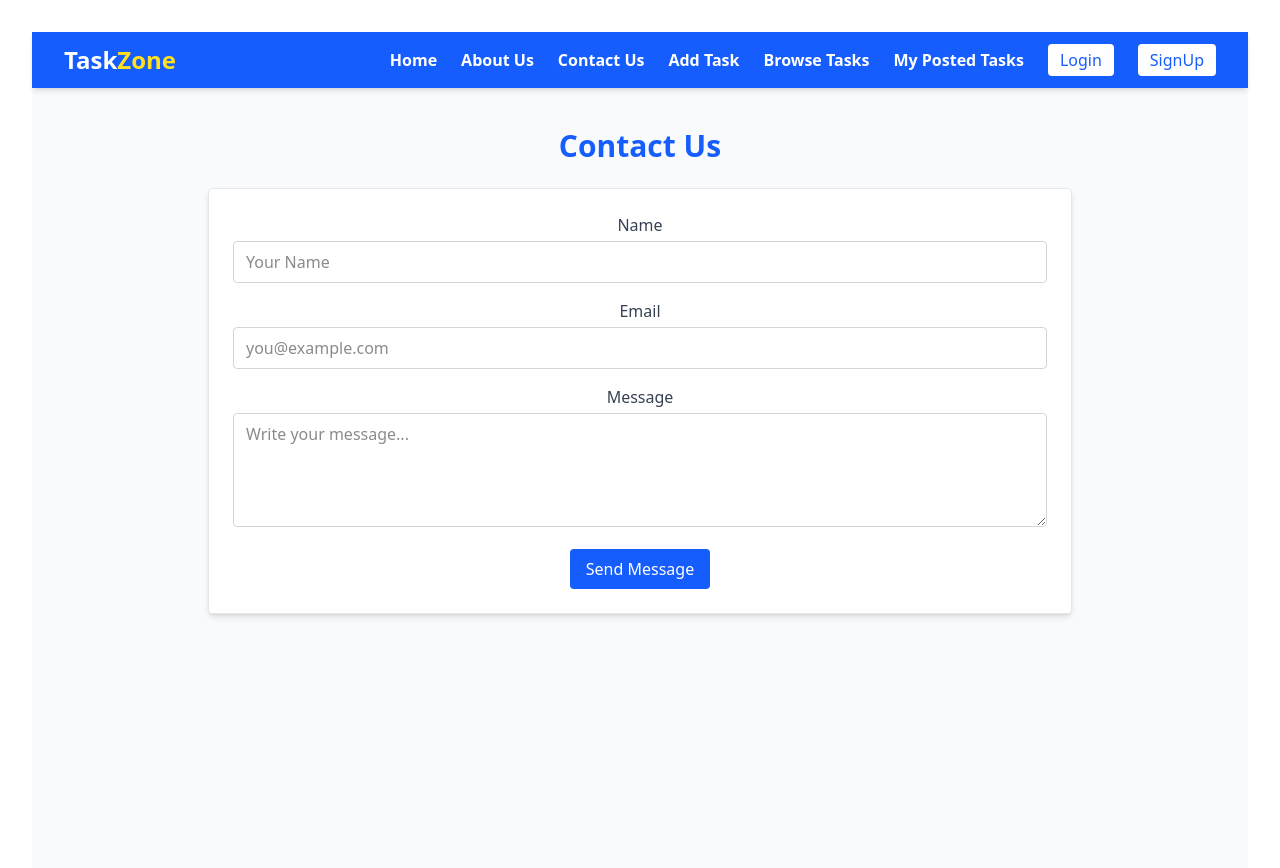
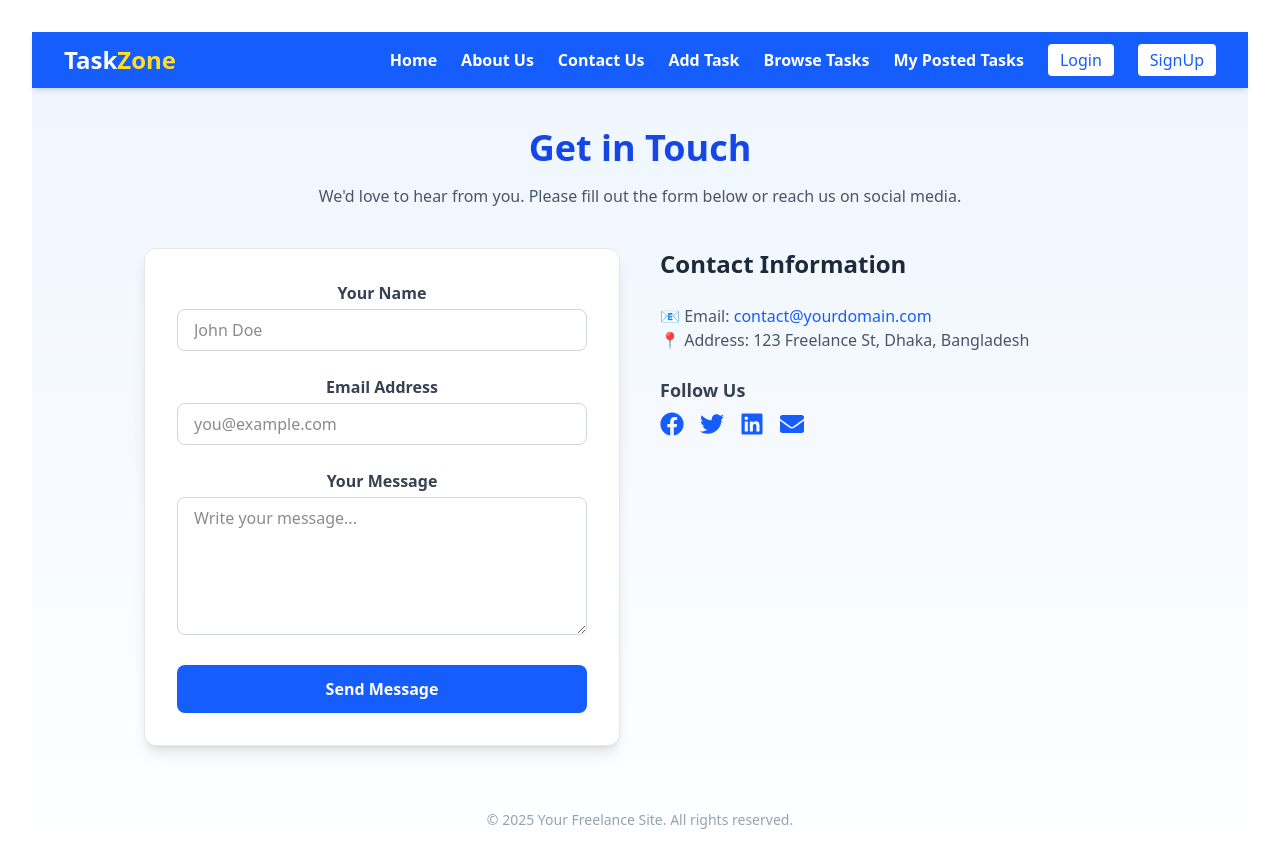
Before and after one commit to paul-96-shimu/freelancer-task-clinetside, a React (Vite) app: page /contactus in a window 1280 px wide. Shown: the top 868 px of the page. Built offline with nearby package versions, Linux system fonts and the light colour scheme; no server answers.

Commit message:
added contac us last part

```diff
--- a/src/Pages/ContactUs.jsx
+++ b/src/Pages/ContactUs.jsx
@@ -1,4 +1,5 @@
 import React from 'react';
+import { FaFacebook, FaTwitter, FaLinkedin, FaEnvelope } from 'react-icons/fa';
 
 const ContactUs = () => {
 
@@ -8,49 +9,87 @@ const ContactUs = () => {
     };
 
     return (
-        <div className="bg-gray-50 min-h-screen py-10">
-            <div className="max-w-4xl mx-auto px-4">
-                <h2 className="text-3xl font-bold text-center text-blue-600 mb-6">
-                    Contact Us
+        <div className="bg-gradient-to-b from-blue-50 to-white min-h-screen py-10">
+            <div className="max-w-5xl mx-auto px-4">
+                <h2 className="text-4xl font-bold text-center text-blue-700 mb-4">
+                    Get in Touch
                 </h2>
+                <p className="text-center text-gray-600 mb-10">
+                    We'd love to hear from you. Please fill out the form below or reach us on social media.
+                </p>
+
+                <div className="grid md:grid-cols-2 gap-10 items-start">
+                    {/* Contact Form */}
                     <form
                         onSubmit={handleSubmit}
-                    className="bg-white shadow-md rounded p-6 space-y-4 border border-gray-200"
+                        className="bg-white shadow-lg rounded-xl p-8 space-y-6 border border-gray-200"
                     >
                         <div>
-                        <label className="block mb-1 font-medium text-gray-700">Name</label>
+                            <label className="block mb-1 font-semibold text-gray-700">Your Name</label>
                             <input
                                 type="text"
-                            placeholder="Your Name"
-                            className="w-full border border-gray-300 px-3 py-2 rounded focus:outline-none focus:ring-2 focus:ring-blue-500"
+                                placeholder="John Doe"
+                                className="w-full border border-gray-300 px-4 py-2 rounded-lg focus:outline-none focus:ring-2 focus:ring-blue-500"
                                 required
                             />
                         </div>
                         <div>
-                        <label className="block mb-1 font-medium text-gray-700">Email</label>
+                            <label className="block mb-1 font-semibold text-gray-700">Email Address</label>
                             <input
                                 type="email"
                                 placeholder="you@example.com"
-                            className="w-full border border-gray-300 px-3 py-2 rounded focus:outline-none focus:ring-2 focus:ring-blue-500"
+                                className="w-full border border-gray-300 px-4 py-2 rounded-lg focus:outline-none focus:ring-2 focus:ring-blue-500"
                                 required
                             />
                         </div>
                         <div>
-                        <label className="block mb-1 font-medium text-gray-700">Message</label>
+                            <label className="block mb-1 font-semibold text-gray-700">Your Message</label>
                             <textarea
                                 placeholder="Write your message..."
-                            className="w-full border border-gray-300 px-3 py-2 rounded focus:outline-none focus:ring-2 focus:ring-blue-500"
-                            rows="4"
+                                className="w-full border border-gray-300 px-4 py-2 rounded-lg focus:outline-none focus:ring-2 focus:ring-blue-500"
+                                rows="5"
                                 required
                             ></textarea>
                         </div>
                         <button
                             type="submit"
-                        className="bg-blue-600 text-white px-4 py-2 rounded hover:bg-blue-700 transition duration-300"
+                            className="w-full bg-blue-600 text-white font-semibold px-6 py-3 rounded-lg hover:bg-blue-700 transition duration-300"
                         >
                             Send Message
                         </button>
                     </form>
+
+                    {/* Contact Info & Social Links */}
+                    <div className="text-center md:text-left space-y-6">
+                        <h3 className="text-2xl font-bold text-gray-800">Contact Information</h3>
+                        <p className="text-gray-600">
+                            📧 Email: <a href="mailto:contact@yourdomain.com" className="text-blue-600 hover:underline">contact@yourdomain.com</a><br />
+                            📍 Address: 123 Freelance St, Dhaka, Bangladesh
+                        </p>
+                        <div>
+                            <h4 className="text-lg font-semibold text-gray-700 mb-2">Follow Us</h4>
+                            <div className="flex justify-center md:justify-start space-x-4 text-2xl text-blue-600">
+                                <a href="https://facebook.com" target="_blank" rel="noreferrer">
+                                    <FaFacebook className="hover:text-blue-800" />
+                                </a>
+                                <a href="https://twitter.com" target="_blank" rel="noreferrer">
+                                    <FaTwitter className="hover:text-sky-600" />
+                                </a>
+                                <a href="https://linkedin.com" target="_blank" rel="noreferrer">
+                                    <FaLinkedin className="hover:text-blue-700" />
+                                </a>
+                                <a href="mailto:contact@yourdomain.com">
+                                    <FaEnvelope className="hover:text-red-500" />
+                                </a>
+                            </div>
+                        </div>
+                    </div>
+                </div>
+
+                {/* Optional footer section */}
+                <div className="text-center mt-16 text-sm text-gray-400">
+                    © {new Date().getFullYear()} Your Freelance Site. All rights reserved.
+                </div>
             </div>
         </div>
     );
```
Lines whose indentation alone changed are shown as unchanged.
